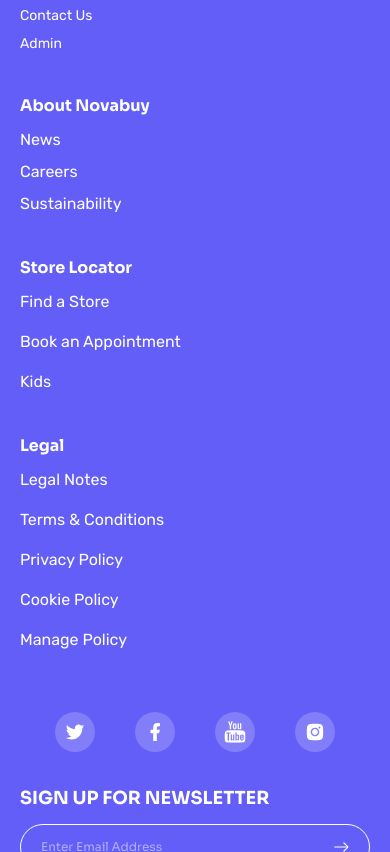
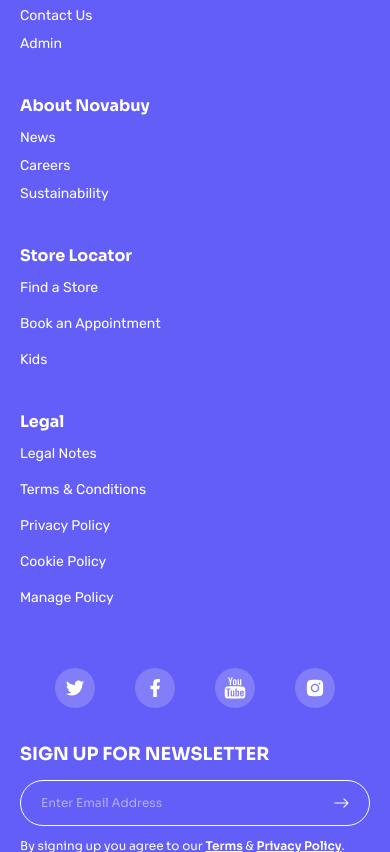
Before and after one commit to HenryAgu/Novabuy, a Next.js app: page / in a window 390 px wide. Shown: the part 4200-5052 px from the top of the page. Built offline with nearby package versions, Linux system fonts and the light colour scheme; no server answers; the database is empty.

Commit message:
new readme

```diff
--- a/src/components/footer.tsx
+++ b/src/components/footer.tsx
@@ -21,26 +21,10 @@ interface FooterMenu {
 }
 
 const socialMenus: SocialMenu[] = [
-  {
-    image: "/icons/Twitter.svg",
-    link: "",
-    alt: "twitter",
-  },
-  {
-    image: "/icons/Facebook.svg",
-    link: "",
-    alt: "facebook",
-  },
-  {
-    image: "/icons/Youtube.svg",
-    link: "",
-    alt: "youtube",
-  },
-  {
-    image: "/icons/Instagram.svg",
-    link: "",
-    alt: "instagram",
-  },
+  { image: "/icons/Twitter.svg", link: "", alt: "twitter" },
+  { image: "/icons/Facebook.svg", link: "", alt: "facebook" },
+  { image: "/icons/Youtube.svg", link: "", alt: "youtube" },
+  { image: "/icons/Instagram.svg", link: "", alt: "instagram" },
 ];
 
 const getHelp: FooterMenu[] = [
@@ -74,6 +58,16 @@ const legal: FooterMenu[] = [
   { title: "Manage Policy", link: "" },
 ];
 
+const HoverLink = ({ title, link }: FooterMenu) => (
+  <Link
+    href={link}
+    className={`relative w-fit group ${rubik.className} text-sm lg:text-base font-normal`}
+  >
+    {title}
+    <span className="absolute left-0 -bottom-0.5 w-0 h-[2px] bg-white transition-all duration-300 group-hover:w-full"></span>
+  </Link>
+);
+
 const Footer = () => {
   return (
     <footer className="lg:px-24 lg:pt-20.5 px-5 py-10 bg-primary-500 flex flex-col gap-y-10">
@@ -83,13 +77,7 @@ const Footer = () => {
             <p className="font-bold text-lg leading-[150%]">Get Help</p>
             <div className="flex flex-col gap-y-2 lg:gap-y-4">
               {getHelp.map((item) => (
-                <Link
-                  href={item.link}
-                  key={item.title}
-                  className={`${rubik.className} text-sm lg:text-base font-normal`}
-                >
-                  {item.title}
-                </Link>
+                <HoverLink key={item.title} {...item} />
               ))}
             </div>
           </div>
@@ -99,13 +87,7 @@ const Footer = () => {
             </p>
             <div className="flex flex-col gap-y-2 lg:gap-y-4">
               {aboutNovabuy.map((item) => (
-                <Link
-                  href={item.link}
-                  key={item.title}
-                  className={`${rubik.className} text-base font-normal`}
-                >
-                  {item.title}
-                </Link>
+                <HoverLink key={item.title} {...item} />
               ))}
             </div>
           </div>
@@ -115,13 +97,7 @@ const Footer = () => {
             </p>
             <div className="flex flex-col gap-y-4">
               {storeLocator.map((item) => (
-                <Link
-                  href={item.link}
-                  key={item.title}
-                  className={`${rubik.className} text-base font-normal`}
-                >
-                  {item.title}
-                </Link>
+                <HoverLink key={item.title} {...item} />
               ))}
             </div>
           </div>
@@ -131,13 +107,7 @@ const Footer = () => {
             </p>
             <div className="flex flex-col gap-y-4">
               {legal.map((item) => (
-                <Link
-                  href={item.link}
-                  key={item.title}
-                  className={`${rubik.className} text-base font-normal`}
-                >
-                  {item.title}
-                </Link>
+                <HoverLink key={item.title} {...item} />
               ))}
             </div>
           </div>
--- a/src/components/navbar/navbar.tsx
+++ b/src/components/navbar/navbar.tsx
@@ -12,6 +12,7 @@ import ShopBag from "../shopping-bag/shop-bag";
 import { useCartStore } from "@/stores/cart-stores";
 import { DropdownMenu, DropdownMenuTrigger } from "../ui/dropdown-menu";
 import AvatarDropdown from "./avatar-dropdown";
+import { usePathname } from "next/navigation";
 
 interface NavMenu {
   name?: string;
@@ -19,22 +20,14 @@ interface NavMenu {
 }
 
 const navMenu: NavMenu[] = [
-  {
-    name: "Men",
-    link: "/products/men",
-  },
-  {
-    name: "Shoes",
-    link: "/products/shoes",
-  },
-  {
-    name: "Accessories",
-    link: "/products/accessories",
-  },
+  { name: "Men", link: "/products/men" },
+  { name: "Shoes", link: "/products/shoes" },
+  { name: "Accessories", link: "/products/accessories" },
 ];
 
 const Navbar = () => {
   const totalItems = useCartStore((state) => state.items);
+  const pathname = usePathname();
 
   return (
     <nav className="flex items-center justify-between py-5 lg:py-6 px-5 lg:px-24">
@@ -49,17 +42,25 @@ const Navbar = () => {
       </Link>
 
       <ul className="hidden lg:flex items-center gap-12">
-        {navMenu.map((item) => (
+        {navMenu.map((item) => {
+          const isActive = pathname === item.link;
+          return (
             <li key={item.name}>
               <Link
                 href={item.link}
-              className="text-sm lg:text-base font-normal text-neutral-500"
+                className={`text-sm lg:text-base font-normal transition-colors duration-200 ${
+                  isActive
+                    ? "text-black font-semibold underline"
+                    : "text-neutral-500"
+                } hover:text-black hover:font-medium`}
               >
                 {item.name}
               </Link>
             </li>
-        ))}
+          );
+        })}
       </ul>
+
       <div className="flex items-center gap-2.5 lg:gap-5 relative">
         <Sheet>
           <SheetTrigger>
@@ -72,15 +73,18 @@ const Navbar = () => {
           </SheetTrigger>
           <ShopBag />
         </Sheet>
+
         <DropdownMenu>
           <DropdownMenuTrigger>
             <User />
           </DropdownMenuTrigger>
           <AvatarDropdown />
         </DropdownMenu>
+
         <button className="hidden lg:block">
           <SearchIcon />
         </button>
+
         <Sheet>
           <SheetTrigger className="lg:hidden">
             <MenuIcon />
@@ -97,6 +101,7 @@ const Navbar = () => {
 export default Navbar;
 
 const MobileMenu = () => {
+  const pathname = usePathname();
   return (
     <section className="p-5 flex flex-col gap-y-6 pb-10">
       <SheetClose className="flex justify-end">
@@ -104,16 +109,23 @@ const MobileMenu = () => {
       </SheetClose>
       <nav>
         <ul className="flex flex-col gap-6 text-lg">
-          {navMenu.map((item) => (
+          {navMenu.map((item) => {
+            const isActive = pathname === item.link;
+            return (
               <li key={item.name}>
                 <Link
                   href={item.link}
-                className="text-sm font-normal text-neutral-500"
+                  className={`text-sm font-normal transition-colors duration-200 ${
+                    isActive
+                      ? "text-black font-semibold underline"
+                      : "text-neutral-500"
+                  } hover:text-black hover:font-medium`}
                 >
                   {item.name}
                 </Link>
               </li>
-          ))}
+            );
+          })}
         </ul>
       </nav>
     </section>
```
Also changed, not shown: 1 other file (tests, documents, lock files or other folders). Lines whose indentation alone changed are shown as unchanged.
